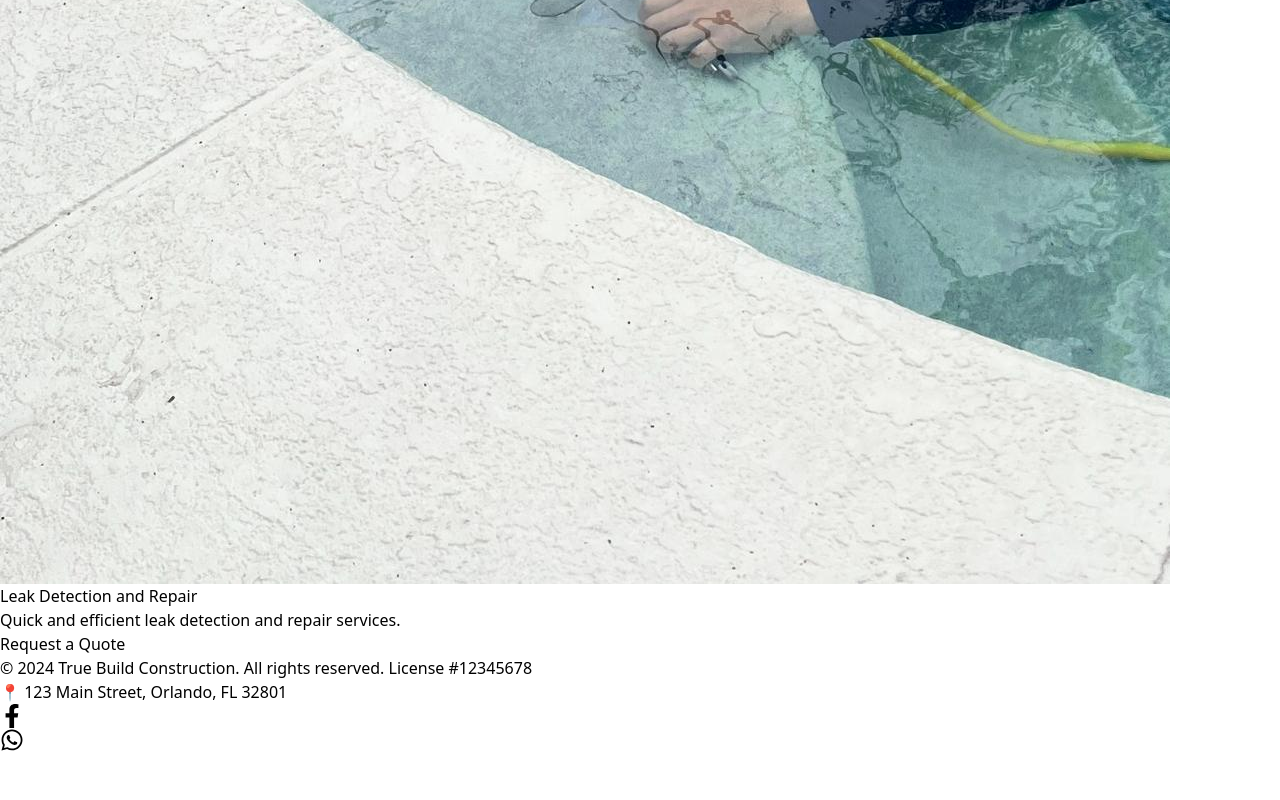
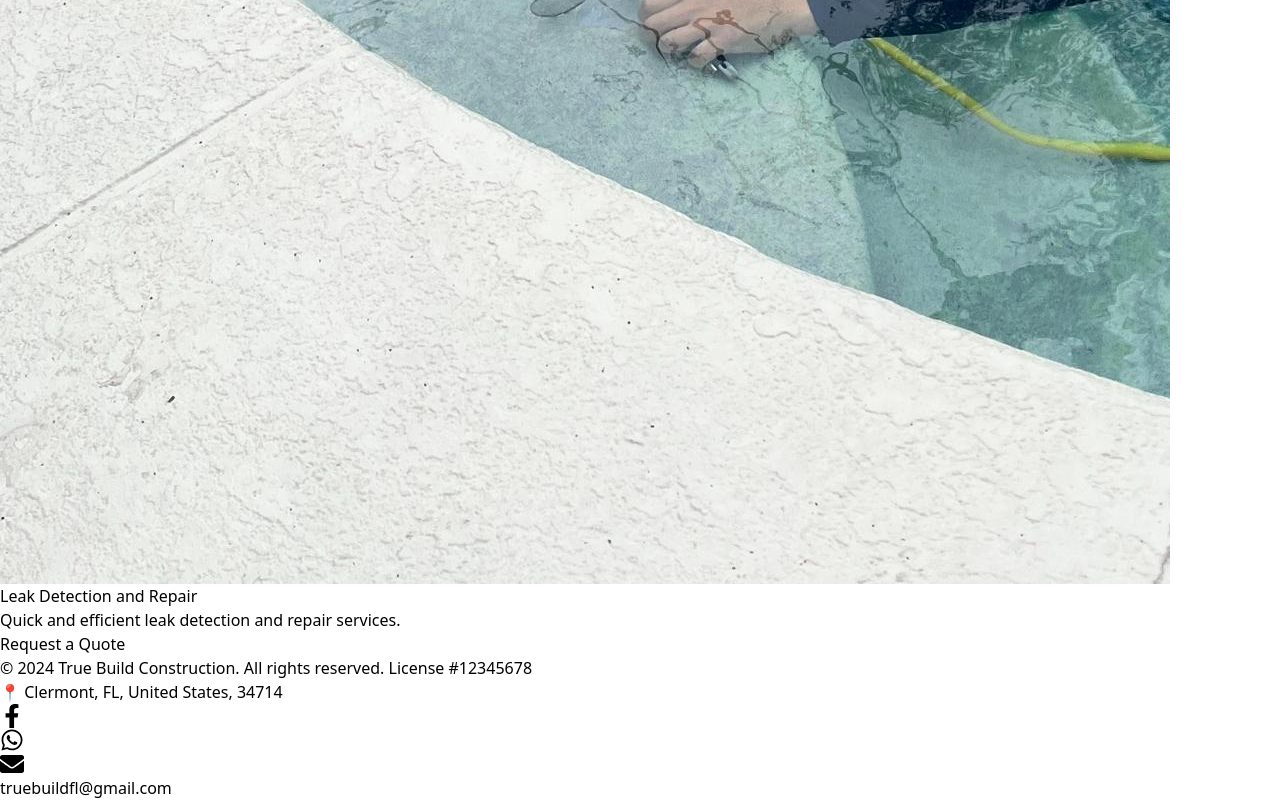
Before and after one commit to olin-med/true-build, a React (Vite) app: page / in a window 1280 px wide. Shown: the part 9504-10304 px from the top of the page. Before the commit the page ends 10256 px from the top, so only its background shows below. Built offline with nearby package versions, Linux system fonts and the light colour scheme.

Commit message:
footer update

```diff
--- a/src/components/Footer.tsx
+++ b/src/components/Footer.tsx
@@ -1,4 +1,4 @@
-import { FaFacebookF, FaWhatsapp } from 'react-icons/fa'; // Importando ícones
+import { FaFacebookF, FaWhatsapp, FaEnvelope } from 'react-icons/fa'; // Importando ícones
 
 export default function Footer() {
   return (
@@ -12,21 +12,23 @@ export default function Footer() {
         {/* Seção de Endereço */}
         <div className="mb-4 md:mb-0">
           <p className="flex items-center">
-            <span className="mr-2">📍</span> 123 Main Street, Orlando, FL 32801
+            <span className="mr-2">📍</span> Clermont, FL, United States, 34714
           </p>
         </div>
 
         {/* Links de Redes Sociais */}
         <div className="flex space-x-4">
-          {/* Link para Facebook */}
+
           <a
-            href="https://facebook.com/truebuild" // Insira seu link do Facebook aqui
+            href="https://www.facebook.com/profile.php?id=100095209029942&sk=about" // Insira seu link do Facebook aqui
             target="_blank"
             rel="noopener noreferrer"
             className="text-white hover:text-blue-500 transition-colors duration-300"
           >
             <FaFacebookF size={24} />
           </a>
+
+
 
           {/* Link para WhatsApp */}
           <a
@@ -37,6 +39,16 @@ export default function Footer() {
           >
             <FaWhatsapp size={24} />
           </a>
+          {/* Link para Facebook */}
+          <a
+            href="mailto:truebuildfl@gmail.com"
+            className='text-white hover:text-red-700'>
+            <FaEnvelope size={24} />
+          </a>
+          <a>
+            truebuildfl@gmail.com
+          </a>
+          {/* Link para Facebook */}
         </div>
       </div>
     </footer>
--- a/src/components/Navbar.tsx
+++ b/src/components/Navbar.tsx
@@ -129,7 +129,6 @@ export default function Navbar({ onServiceSelect }: NavbarProps) {
           <li className="hover:text-blue-700 cursor-pointer">Gallery</li>
           <li className="hover:text-blue-700 cursor-pointer">About Us</li>
           <li className="hover:text-blue-700 cursor-pointer">Testimonials</li>
-          <li className="hover:text-blue-700 cursor-pointer">Contact</li>
         </ul>
       )}
     </div>
```
